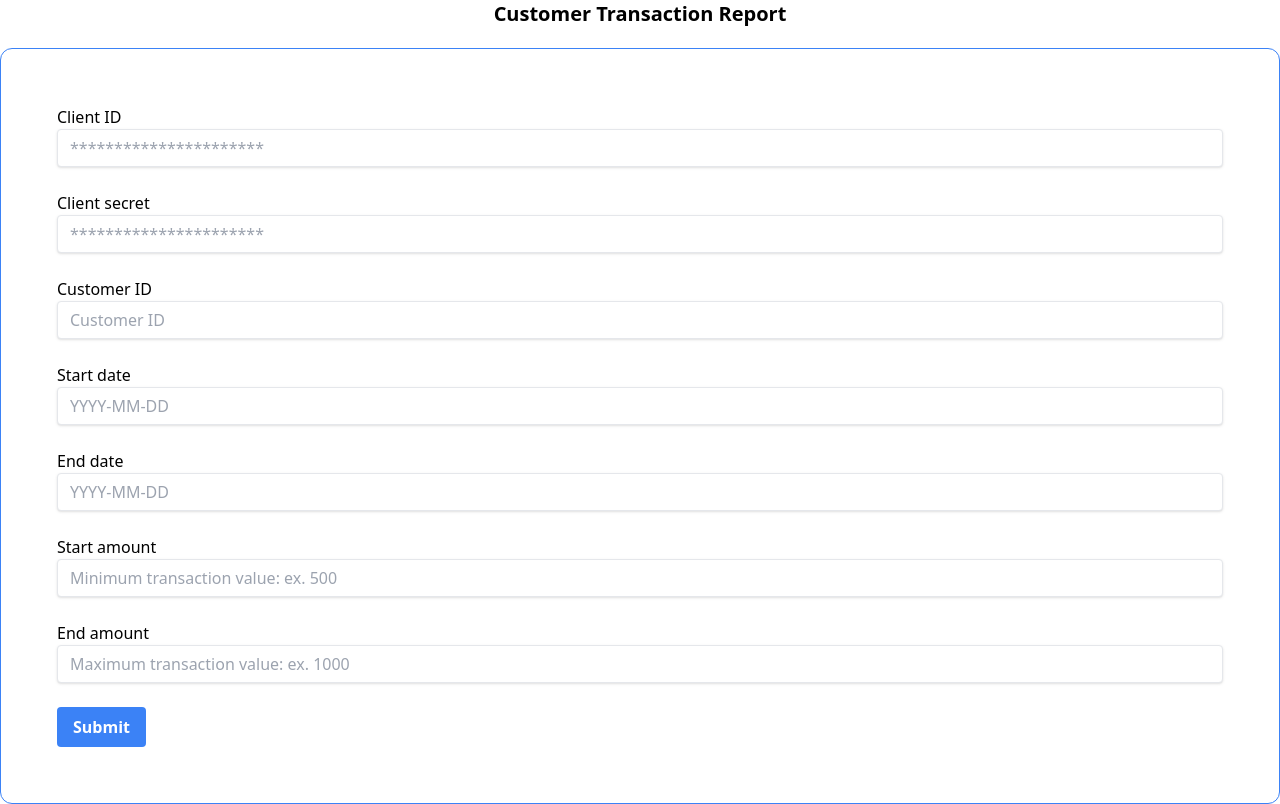
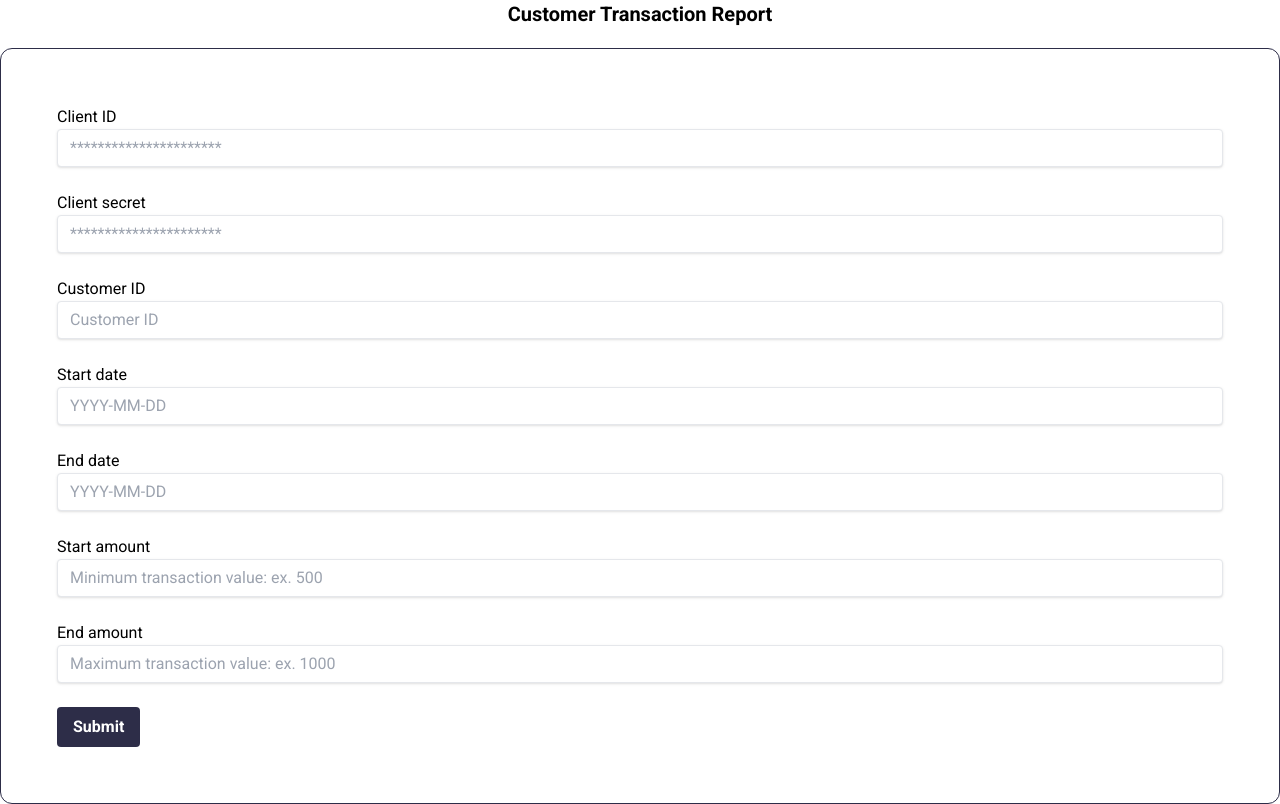
Before and after one commit to Dwolla/transactions-csv-export-app, a React (Create React App) app in the folder client/: page / in a window 1280 px wide. Built offline with nearby package versions, Linux system fonts and the light colour scheme; no server answers.

Commit message:
Style app using style guidlines

```diff
--- a/client/public/index.html
+++ b/client/public/index.html
@@ -3,6 +3,12 @@
   <head>
     <meta charset="utf-8" />
     <meta name="viewport" content="width=device-width, initial-scale=1" />
+    <link rel="preconnect" href="https://fonts.googleapis.com" />
+    <link rel="preconnect" href="https://fonts.gstatic.com" crossorigin />
+    <link
+      href="https://fonts.googleapis.com/css2?family=Roboto:ital,wght@0,100;0,300;0,400;0,500;0,700;0,900;1,100;1,300;1,400;1,500;1,700;1,900&display=swap"
+      rel="stylesheet"
+    />
     <title>Transaction Report</title>
   </head>
   <body>
--- a/client/src/App.js
+++ b/client/src/App.js
@@ -65,7 +65,7 @@ const App = () => {
 
   return (
     <>
-      <div className='App flex flex-col min-h-screen flex items-center justify-center'>
+      <div className='App flex flex-col min-h-screen flex items-center justify-center font-roboto'>
         <div className='grid place-items-center'>
           <div>
             <h2 className='font-bold text-xl'>Customer Transaction Report</h2>
@@ -75,7 +75,7 @@ const App = () => {
               </h3>
             )}
           </div>
-          <div className='border border-blue-500 rounded-xl p-14 mt-5'>
+          <div className='border border-dwolla-primaryPurple rounded-xl p-14 mt-5'>
             <form onSubmit={onSubmit}>
               <label htmlFor='clientId'>Client ID</label>
               <input
@@ -145,7 +145,7 @@ const App = () => {
               />
               <button
                 type='submit'
-                className='bg-blue-500 hover:bg-blue-700 text-white font-bold py-2 px-4 rounded focus:outline-none focus:shadow-outline'
+                className='bg-dwolla-primaryPurple hover:bg-dwolla-purpleTint5 text-white font-bold py-2 px-4 rounded focus:outline-none focus:shadow-outline'
               >
                 Submit
               </button>
--- a/client/tailwind.config.js
+++ b/client/tailwind.config.js
@@ -1,7 +1,30 @@
 module.exports = {
   content: ['./src/**/*.{js,jsx,ts,tsx}'],
   theme: {
-    extend: {}
+    fontFamily: {
+      roboto: ['Roboto', 'sans-serif']
+    },
+    extend: {
+      colors: {
+        dwolla: {
+          primaryPurple: '#2D2D48',
+          primaryOrange: '#E37C53',
+          primaryGray: '#8393AA',
+          primaryPink: '#BE5771',
+          primaryTeal: '#4FA4A5',
+          primaryYellow: '#F79D52',
+          primaryLinkOrange: '#CA4C2F',
+          purpleTint1: '#D5D5DA',
+          purpleTint2: '#ABABB6',
+          purpleTint3: '#818191',
+          purpleTint4: '#57576D',
+          purpleTint5: '#4A4A5E',
+          purpleTint6: '#424259',
+          purpleTint7: '#3A3A51',
+          purpleTint8: '#34344F'
+        }
+      }
+    }
   },
   plugins: []
 };
```
